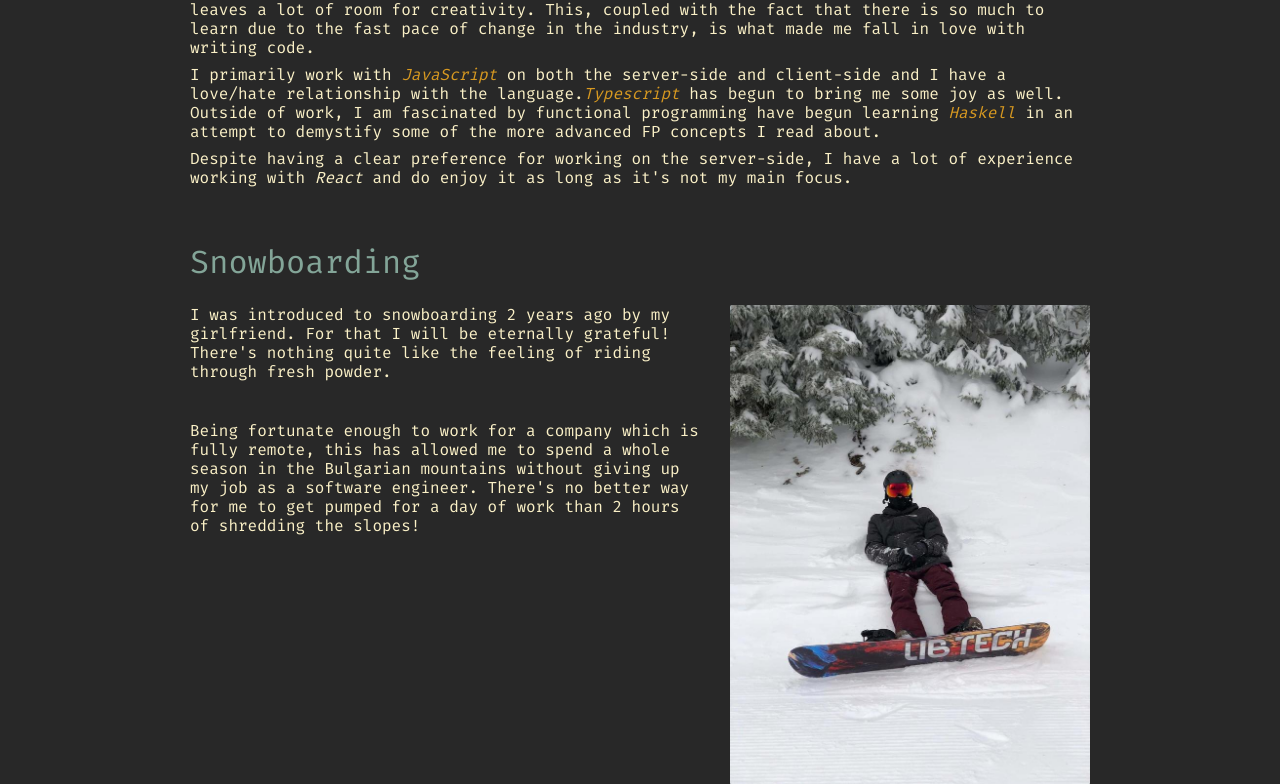
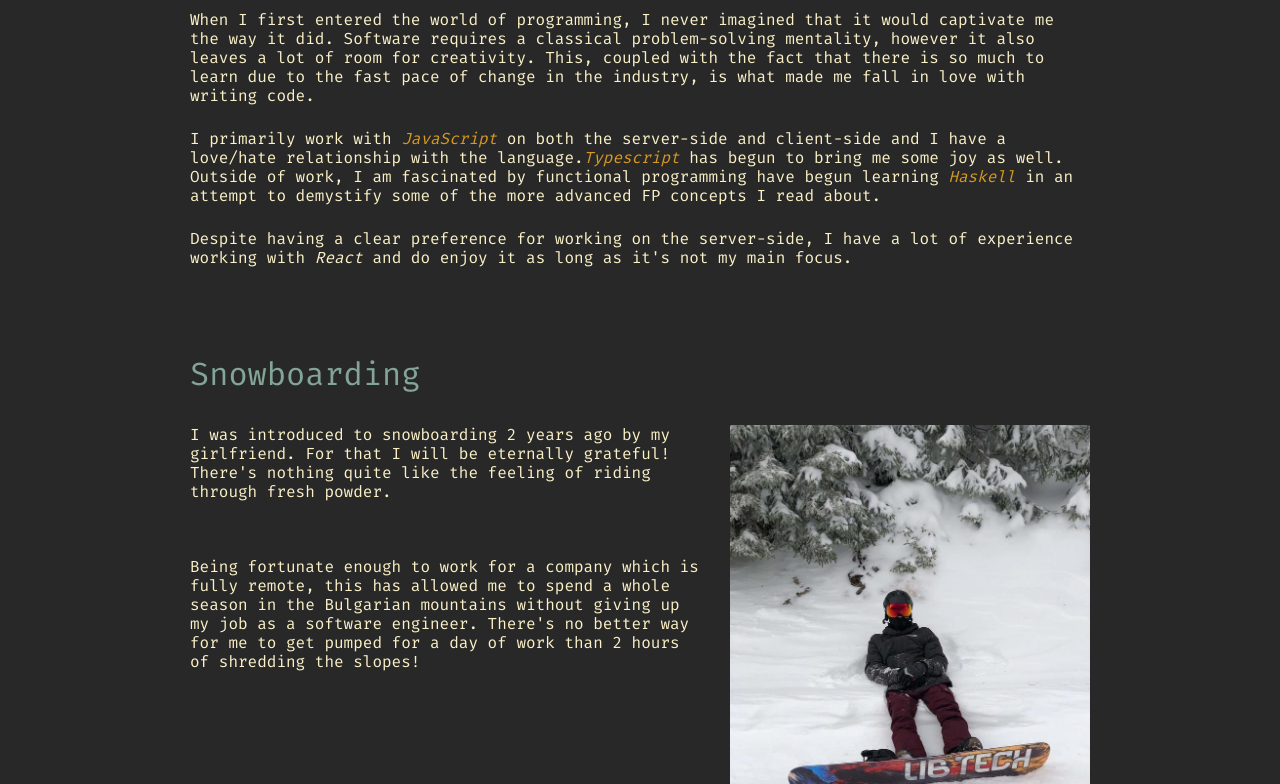
Before and after one commit to cdimitroulas/cdimitroulas.github.io, a website: page src/index.html in a window 1280 px wide. Shown: the part 465-1249 px from the top of the page. Drawn offline with nearby package versions, Linux system fonts and the light colour scheme; files that its build step writes are made by us from their sources.

Commit message:
Improve spacing

```diff
--- a/src/css/content.scss
+++ b/src/css/content.scss
@@ -1,11 +1,11 @@
 .section-header {
-  @extend .mb-4;
+  margin-bottom: $space5;
   @extend .text-lighter;
   @extend .fontsize-5;
 }
 
 .section-paragraph {
-  @extend .pb-2;
+  @extend .pb-4;
   @extend .text-lighter;
   @extend .fontsize-3;
 }
--- a/src/css/main.scss
+++ b/src/css/main.scss
@@ -33,8 +33,8 @@ main {
 }
 
 section {
-  @extend .pt-4;
-  @extend .pb-4;
+  margin-top: $space7;
+  margin-bottom: $space7;
 }
 
 .heading {
```
